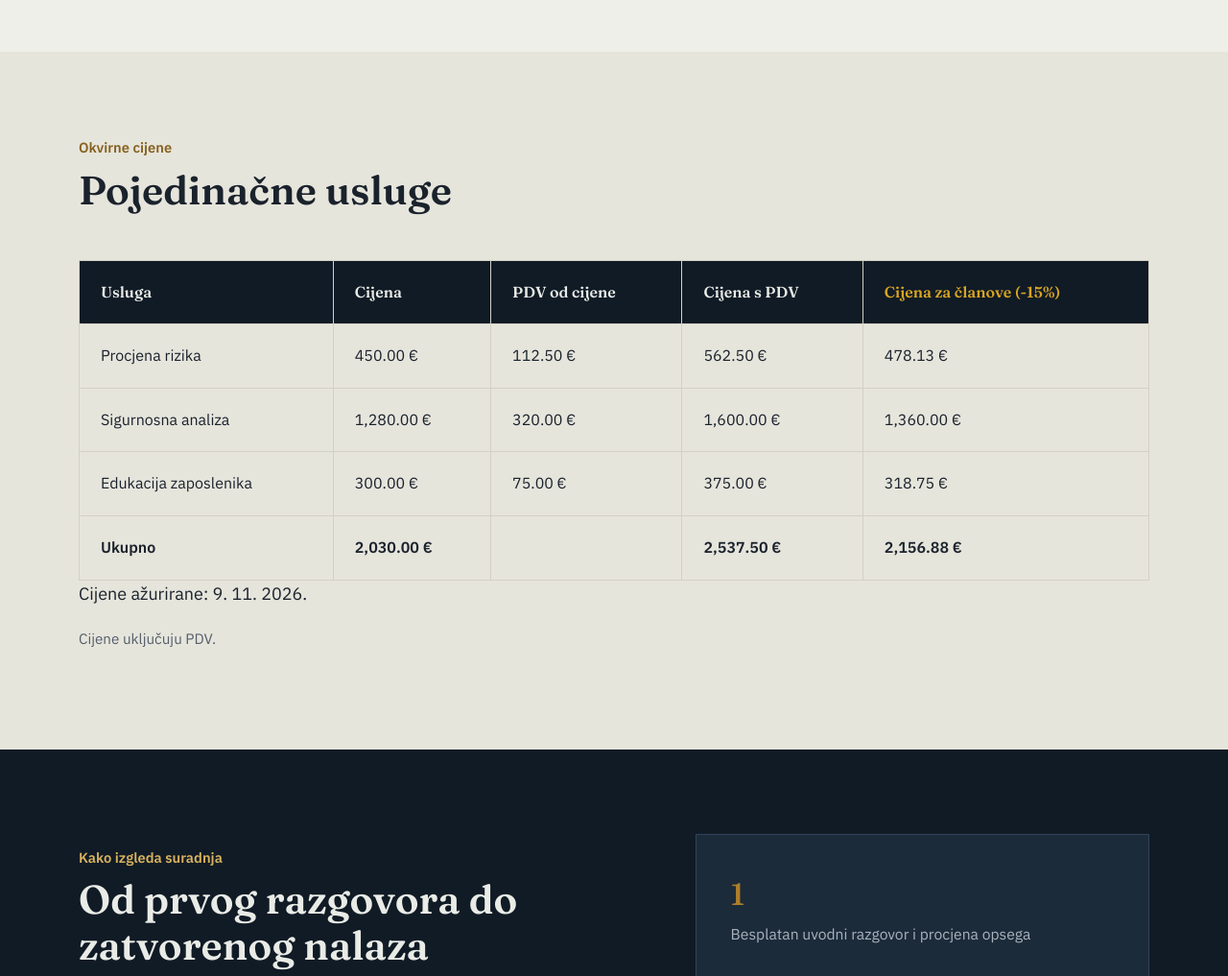
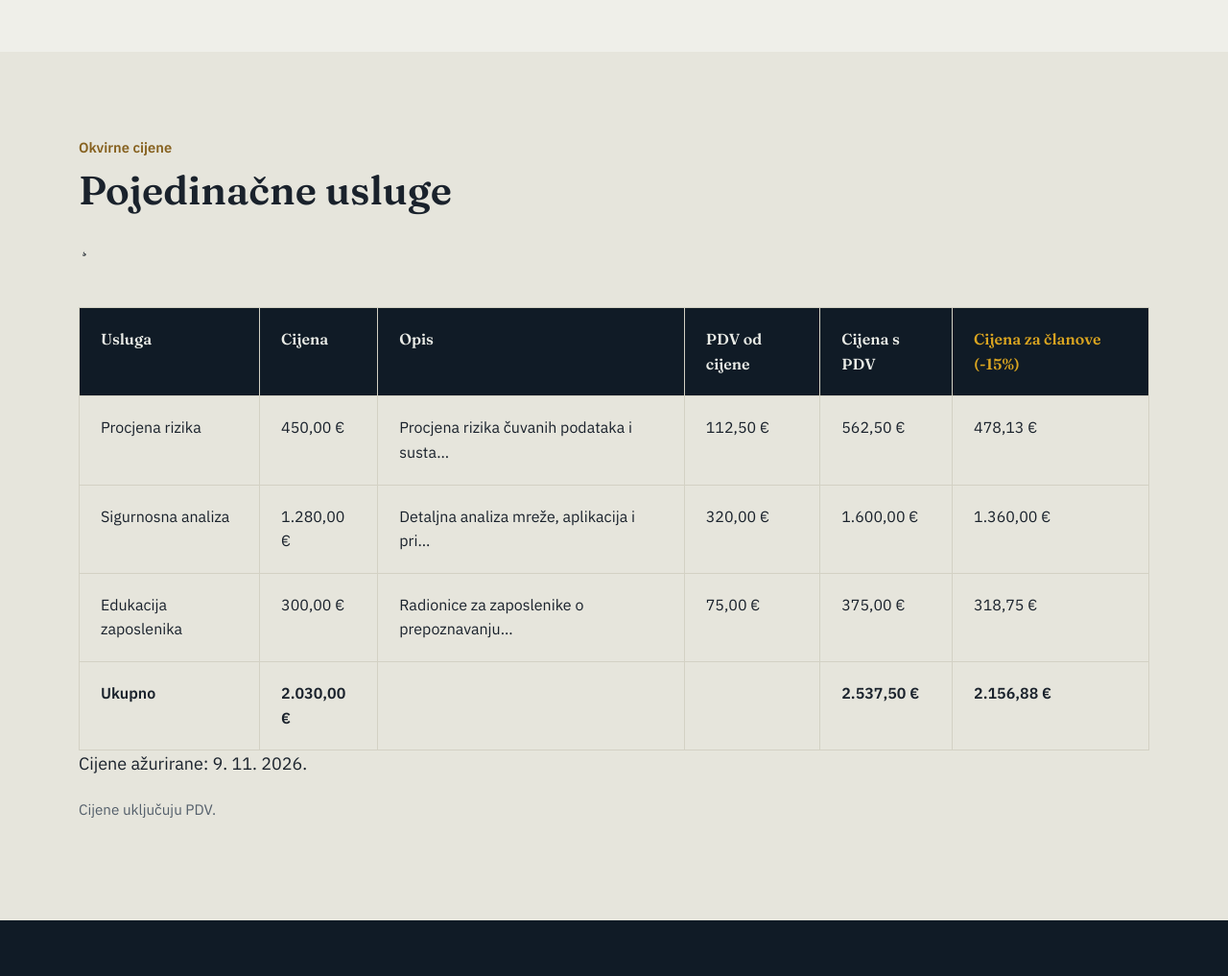
Before and after one commit to Tibor603/ZD-15920, a PHP site: page /usluge.php in a window 1280 px wide. Shown: the part 1617-2634 px from the top of the page at 96% size. Run offline with PHP 8.4, Linux system fonts and the light colour scheme.

Commit message:
Rješeno do Razina 2

```diff
--- a/usluge.php
+++ b/usluge.php
@@ -15,9 +15,9 @@
 	$analiza_pdv_ukupno_disc=$analiza_pdv_ukupno *dis;
 	$edukacija_pdv_ukupno_disc=$edukacija_pdv_ukupno *dis;
 $usluge = [
-    ["naziv" => "Procjena rizika", "cijena" => 450, "cijena_pdv" => $procjena_pdv, "cijena_pdv_ukupno" => $procjena_pdv_ukupno,"cijena_pdv_ukupno_popust"=>$procjena_pdv_ukupno - $procjena_pdv_ukupno_disc],
-    ["naziv" => "Sigurnosna analiza", "cijena" => 1280, "cijena_pdv" => $analiza_pdv, "cijena_pdv_ukupno" => $analiza_pdv_ukupno,"cijena_pdv_ukupno_popust"=>$analiza_pdv_ukupno - $analiza_pdv_ukupno_disc],
-    ["naziv" => "Edukacija zaposlenika", "cijena" => 300, "cijena_pdv" => $edukacija_pdv, "cijena_pdv_ukupno" => $edukacija_pdv_ukupno,"cijena_pdv_ukupno_popust"=>$edukacija_pdv_ukupno - $edukacija_pdv_ukupno_disc],
+    ["naziv" => "Procjena rizika", "cijena" => 450, "opis" => "Procjena rizika čuvanih podataka i sustava, s popisom prijetnji i preporučenih mjera zaštite.", "cijena_pdv" => $procjena_pdv, "cijena_pdv_ukupno" => $procjena_pdv_ukupno,"cijena_pdv_ukupno_popust"=>$procjena_pdv_ukupno - $procjena_pdv_ukupno_disc],
+    ["naziv" => "Sigurnosna analiza", "cijena" => 1280, "opis" => "Detaljna analiza mreže, aplikacija i pristupa s izvještajem o pronađenim propustima.","cijena_pdv" => $analiza_pdv, "cijena_pdv_ukupno" => $analiza_pdv_ukupno,"cijena_pdv_ukupno_popust"=>$analiza_pdv_ukupno - $analiza_pdv_ukupno_disc],
+    ["naziv" => "Edukacija zaposlenika", "cijena" => 300, "opis" => "Radionice za zaposlenike o prepoznavanju phishinga i sigurnom radu s podacima.","cijena_pdv" => $edukacija_pdv, "cijena_pdv_ukupno" => $edukacija_pdv_ukupno,"cijena_pdv_ukupno_popust"=>$edukacija_pdv_ukupno - $edukacija_pdv_ukupno_disc],
 ];
 $ukupno = array_sum(array_column($usluge, "cijena"));
 $ukupno_pdv_ukupno = array_sum(array_column($usluge, "cijena_pdv_ukupno"));
@@ -27,6 +27,7 @@ $naslovStranice = "Usluge — Stražar";
 $aktivnaStranica = "usluge";
 include "parts/zaglavlje.php";
 ?>
+
 
 <p style="font-size: small;"><?php
   //B1
@@ -105,7 +106,8 @@ include "parts/zaglavlje.php";
             <thead>
                 <tr>
                     <th>Usluga</th>
-                    <th>Cijena</th>
+                    <th>Cijena</th>¸
+										<th>Opis</th>
                     <th>PDV od cijene</th>
                     <th>Cijena s PDV</th>
                     <th style="color: goldenrod;">Cijena za članove (-15%)</th>
@@ -115,18 +117,20 @@ include "parts/zaglavlje.php";
                 <?php foreach ($usluge as $usluga): ?>
                     <tr>
                         <td><?php echo htmlspecialchars($usluga["naziv"]); ?></td>
-                      <td><?php echo number_format($usluga["cijena"], 2, ".", ","); ?> €</td>
-                      <td><?php echo number_format($usluga["cijena_pdv"], 2, ".", ","); ?> €</td>
-                      <td><?php echo number_format($usluga["cijena_pdv_ukupno"], 2, ".", ","); ?> €</td>
-                      <td><?php echo number_format($usluga["cijena_pdv_ukupno_popust"], 2, ".", ","); ?> €</td>
+												<td><?php echo number_format($usluga["cijena"], 2, ",", "."); ?> €</td>
+												<td><?php echo htmlspecialchars(mb_substr($usluga["opis"],0,40)). "..."; ?></td>
+                      <td><?php echo number_format($usluga["cijena_pdv"], 2, ",", "."); ?> €</td>
+                      <td><?php echo number_format($usluga["cijena_pdv_ukupno"], 2, ",", "."); ?> €</td>
+                      <td><?php echo number_format($usluga["cijena_pdv_ukupno_popust"], 2, ",", "."); ?> €</td>
                     </tr>
                 <?php endforeach; ?>
                 <tr>
                     <th>Ukupno</th>
-                    <th><?php echo number_format($ukupno, 2, ".", ","); ?> €</th>
+                    <th><?php echo number_format($ukupno, 2, ",", "."); ?> €</th>
 										<th></th>
-                    <th><?php echo number_format($ukupno_pdv_ukupno, 2, ".", ","); ?> €</th>
-                    <th><?php echo number_format($ukupno_pdv_ukupno_disc, 2, ".", ","); ?> €</th>
+										<th></th>
+                    <th><?php echo number_format($ukupno_pdv_ukupno, 2, ",", "."); ?> €</th>
+                    <th><?php echo number_format($ukupno_pdv_ukupno_disc, 2, ",", "."); ?> €</th>
                 </tr>
             </tbody>
         </table>
```
